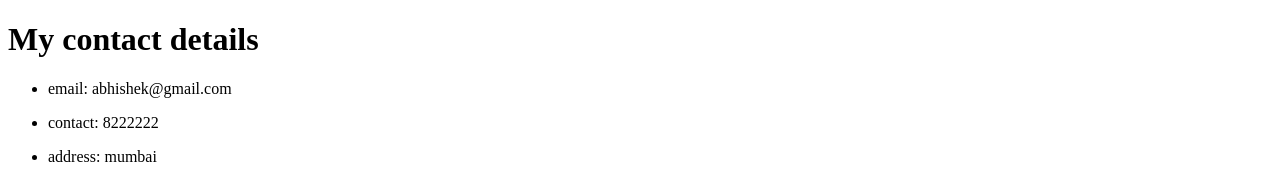
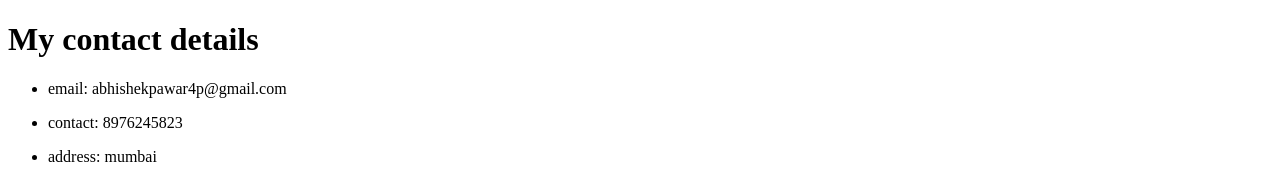
Before and after one commit to abhishekpawar4p/cv, a plain HTML site: page contact.html in a window 1280 px wide. Shown: the top 182 px of the page. Drawn offline with Linux system fonts and the light colour scheme.

Commit message:
Update contact details

```diff
--- a/contact.html
+++ b/contact.html
@@ -9,8 +9,8 @@
 <body>
     <h1>My contact details</h1>
     <ul>
-        <li><p>email: abhishek@gmail.com</p></li>
-        <li><p>contact: 8222222</p></li>
+        <li><p>email: abhishekpawar4p@gmail.com</p></li>
+        <li><p>contact: 8976245823</p></li>
         <li><p>address: mumbai</p></li>
     </ul>
     <hr size="2" noshade="">
```
